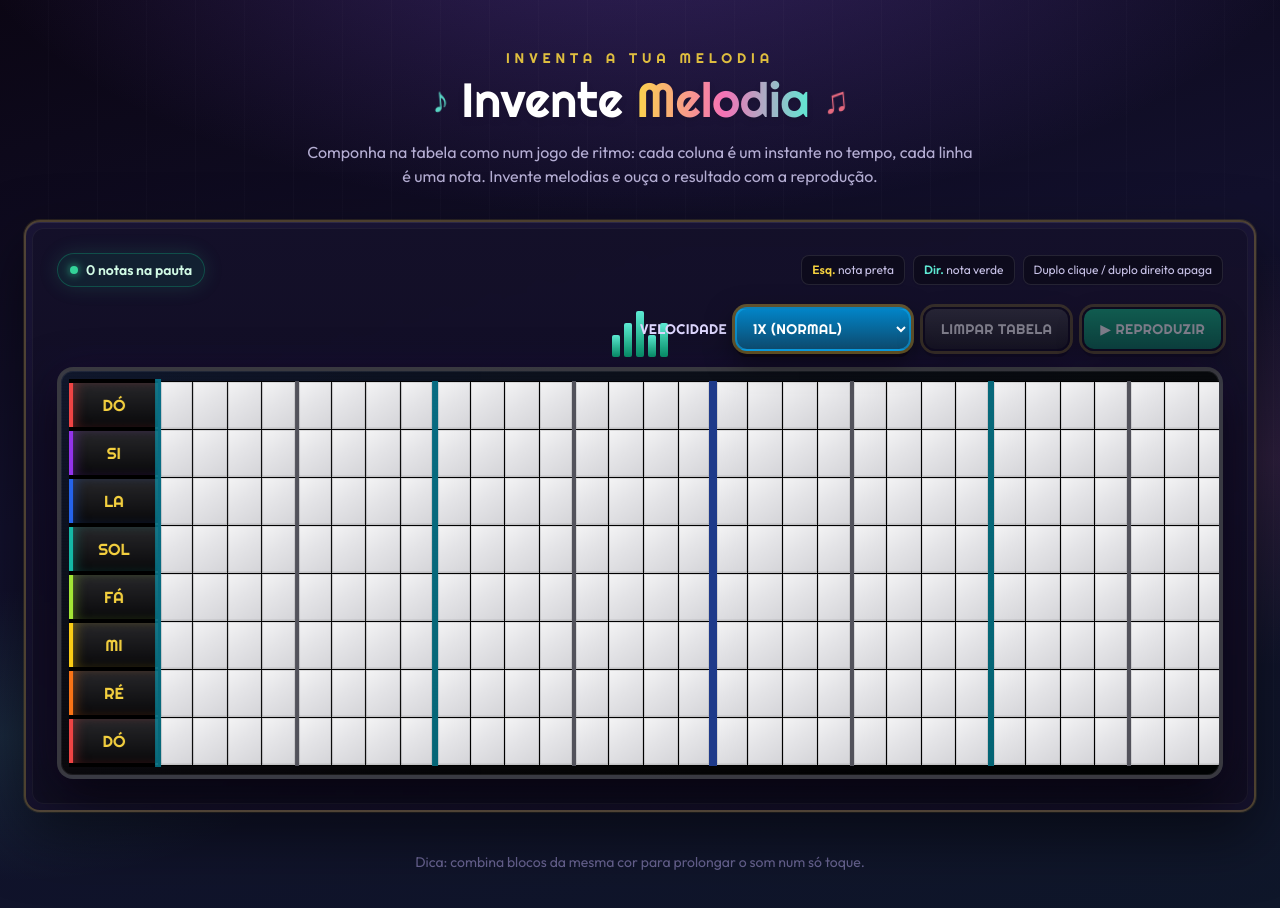
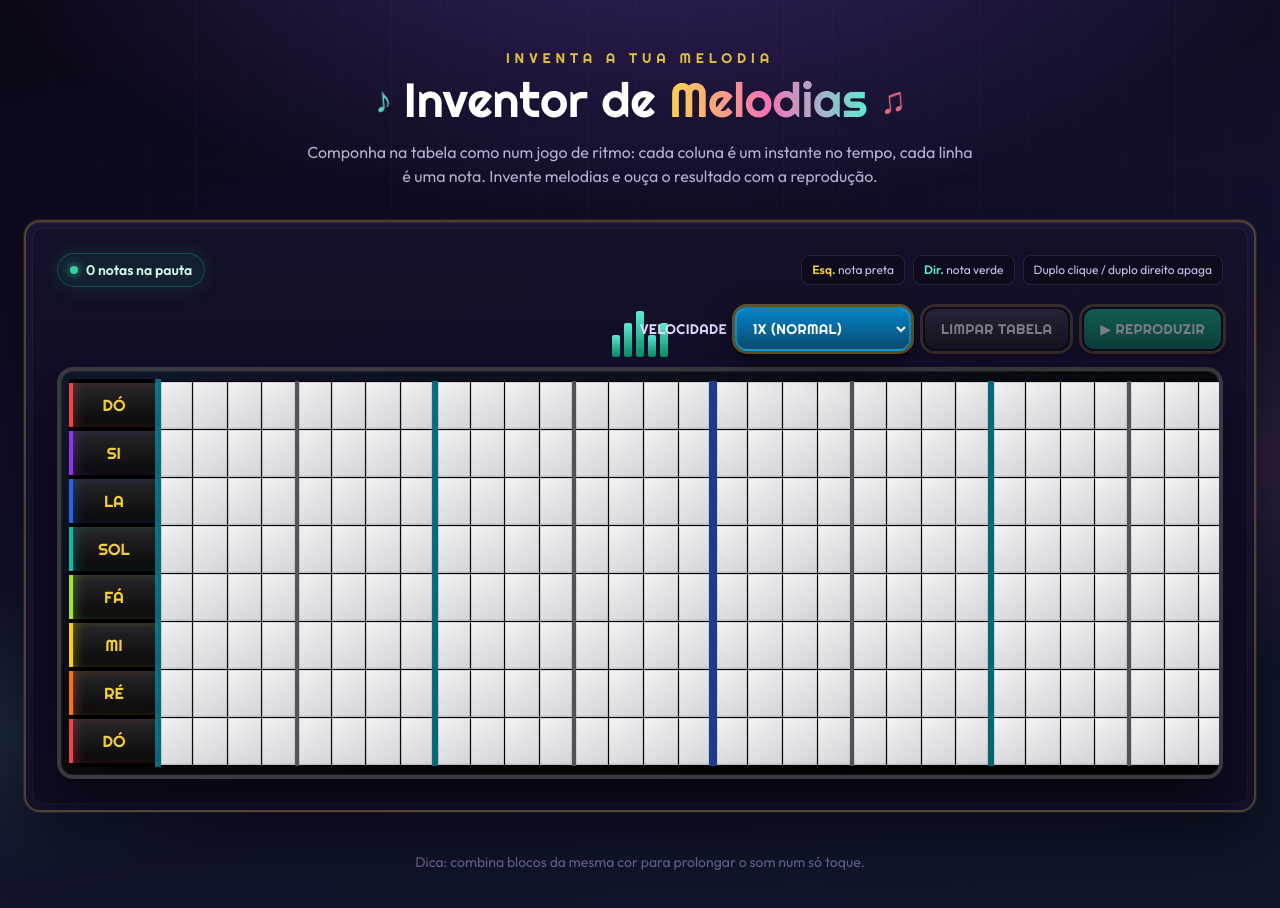
Before and after one commit to Andresa-Alves-Ribeiro/invente-melodia, a React (Create React App) app: page / in a window 1280 px wide. Shown: the top 908 px of the page. Built offline with nearby package versions, Linux system fonts and the light colour scheme.

Commit message:
feat: ajustado nome do projeto

```diff
--- a/package.json
+++ b/package.json
@@ -1,5 +1,5 @@
 {
-  "name": "inventa-melodia",
+  "name": "inventor-de-melodias",
   "version": "0.1.0",
   "private": true,
   "dependencies": {
--- a/public/index.html
+++ b/public/index.html
@@ -7,7 +7,7 @@
     <meta name="theme-color" content="#000000" />
     <meta
       name="description"
-      content="Invente Melodia — inventa e ouve as tuas melodias numa pauta interativa."
+      content="Inventor de Melodias — inventa e ouve as tuas melodias numa pauta interativa."
     />
     <link rel="apple-touch-icon" href="%PUBLIC_URL%/logo192.png" />
     <!--
@@ -30,7 +30,7 @@
       work correctly both with client-side routing and a non-root public URL.
       Learn how to configure a non-root public URL by running `npm run build`.
     -->
-    <title>Invente Melodia — inventa a tua melodia</title>
+    <title>Inventor de Melodias</title>
   </head>
   <body>
     <noscript>You need to enable JavaScript to run this app.</noscript>
--- a/src/App.jsx
+++ b/src/App.jsx
@@ -16,9 +16,9 @@ function App() {
               ♪
             </span>
             <h1 className="font-display text-3xl leading-tight text-white drop-shadow-md sm:text-4xl md:text-5xl">
-              Invente{' '}
+              Inventor de{' '}
               <span className="bg-gradient-to-r from-amber-300 via-pink-400 to-teal-300 bg-clip-text text-transparent">
-                Melodia
+                Melodias
               </span>
             </h1>
             <span
```
Also changed, not shown: public/manifest.json, 1 other file (tests, documents, lock files or other folders).
